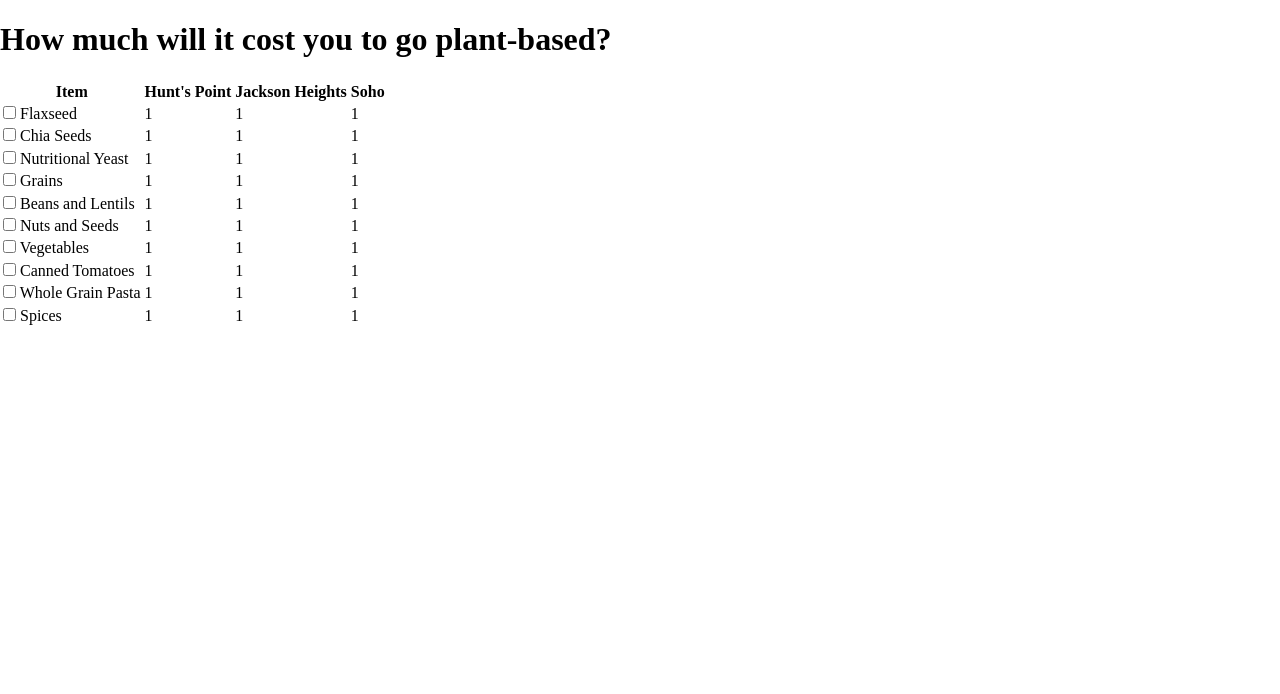
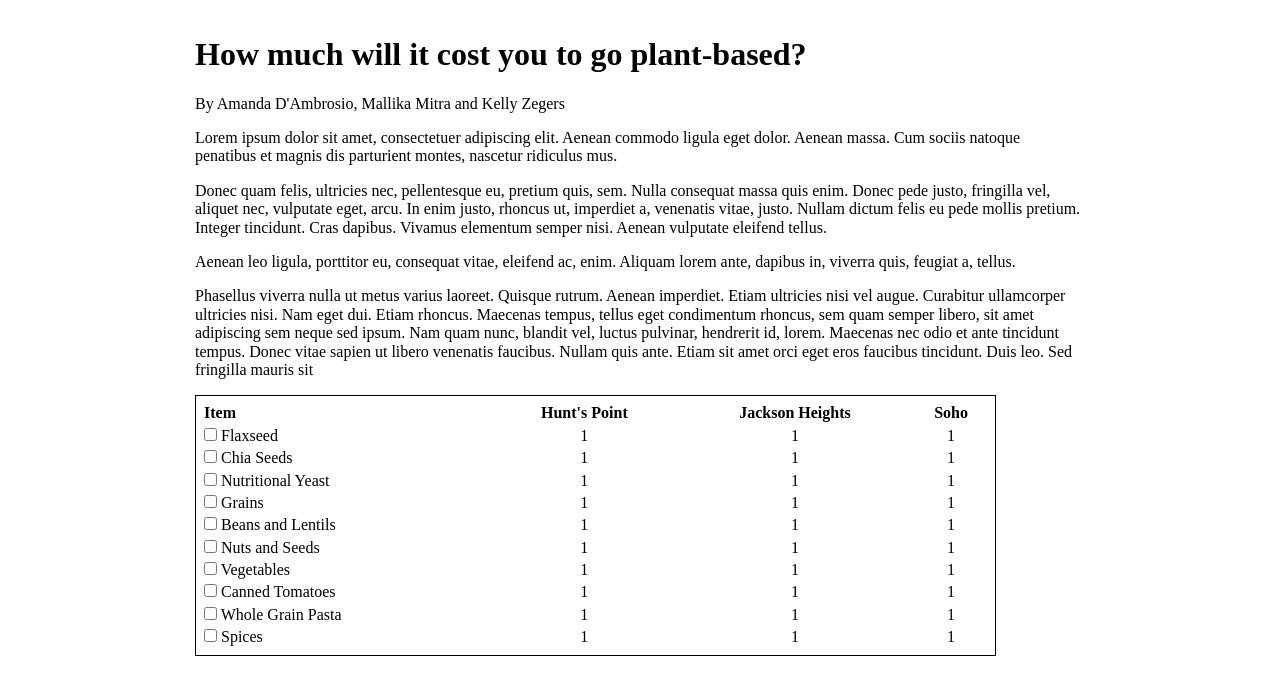
Before and after one commit to amandadambrosio/plant-based, a plain HTML site: page index.html in a window 1280 px wide. Drawn offline with nearby package versions, Linux system fonts and the light colour scheme.

Commit message:
table skeleton

```diff
--- a/index.html
+++ b/index.html
@@ -25,13 +25,25 @@
 
   <body>
     <!-- YOUR CONTENT GOES HERE -->
-    <div>
+    <div class="container">
       <h1>How much will it cost you to go plant-based?</h1>
-    </div>
+      <span class="byline"> By Amanda D'Ambrosio, Mallika Mitra and Kelly Zegers</span>
+      <p>Lorem ipsum dolor sit amet, consectetuer adipiscing elit. Aenean commodo ligula eget dolor. Aenean massa. Cum sociis natoque penatibus et magnis dis parturient montes, nascetur ridiculus mus. </p>
+
+      <p>Donec quam felis, ultricies nec, pellentesque eu, pretium quis, sem. Nulla consequat massa quis enim. Donec pede justo, fringilla vel, aliquet nec, vulputate eget, arcu. In enim justo, rhoncus ut, imperdiet a, venenatis vitae, justo. Nullam
+        dictum felis eu pede mollis pretium. Integer tincidunt. Cras dapibus. Vivamus elementum semper nisi. Aenean vulputate eleifend tellus.</p>
+
+      <p> Aenean leo ligula, porttitor eu, consequat vitae, eleifend ac, enim. Aliquam lorem ante, dapibus in,
+        viverra quis, feugiat a, tellus. </p>
+
+      <p>Phasellus viverra nulla ut metus varius laoreet. Quisque rutrum. Aenean imperdiet. Etiam ultricies nisi vel augue. Curabitur ullamcorper ultricies nisi. Nam eget dui. Etiam rhoncus. Maecenas tempus, tellus
+        eget condimentum rhoncus, sem quam semper libero, sit amet adipiscing sem neque sed ipsum. Nam quam nunc, blandit vel, luctus pulvinar, hendrerit id, lorem. Maecenas nec odio et ante tincidunt tempus. Donec vitae sapien ut libero venenatis
+        faucibus. Nullam quis ante. Etiam sit amet orci eget eros faucibus tincidunt. Duis leo. Sed fringilla mauris sit
+      </p>
       <div class="my_table">
         <table>
           <tr>
-          <th>Item</th>
+            <th id="item_head">Item</th>
             <th>Hunt's Point</th>
             <th>Jackson Heights</th>
             <th>Soho</th>
@@ -39,74 +51,75 @@
           <tr>
             <td> <input type="checkbox" data-place1="1" data-place2="2" data-place3="3">
               Flaxseed</td>
-          <td>1</td>
-          <td>1</td>
-          <td>1</td>
+            <td class="cell">1</td>
+            <td class="cell">1</td>
+            <td class="cell">1</td>
           </tr>
           <tr>
             <td> <input type="checkbox" data-place1="1" data-place2="2" data-place3="3">
               Chia Seeds</td>
-          <td>1</td>
-          <td>1</td>
-          <td>1</td>
+            <td class="cell">1</td>
+            <td class="cell">1</td>
+            <td class="cell">1</td>
           </tr>
           <tr>
             <td> <input type="checkbox" data-place1="1" data-place2="2" data-place3="3">
               Nutritional Yeast</td>
-          <td>1</td>
-          <td>1</td>
-          <td>1</td>
+            <td class="cell">1</td>
+            <td class="cell">1</td>
+            <td class="cell">1</td>
           </tr>
           <tr>
             <td> <input type="checkbox" data-place1="1" data-place2="2" data-place3="3">
               Grains</td>
-          <td>1</td>
-          <td>1</td>
-          <td>1</td>
+            <td class="cell">1</td>
+            <td class="cell">1</td>
+            <td class="cell">1</td>
           </tr>
           <tr>
             <td> <input type="checkbox" data-place1="1" data-place2="2" data-place3="3">
               Beans and Lentils</td>
-          <td>1</td>
-          <td>1</td>
-          <td>1</td>
+            <td class="cell">1</td>
+            <td class="cell">1</td>
+            <td class="cell">1</td>
           </tr>
           <tr>
             <td> <input type="checkbox" data-place1="1" data-place2="2" data-place3="3">
               Nuts and Seeds</td>
-          <td>1</td>
-          <td>1</td>
-          <td>1</td>
+            <td class="cell">1</td>
+            <td class="cell">1</td>
+            <td class="cell">1</td>
           </tr>
           <tr>
             <td> <input type="checkbox" data-place1="1" data-place2="2" data-place3="3">
               Vegetables</td>
-          <td>1</td>
-          <td>1</td>
-          <td>1</td>
+            <td class="cell">1</td>
+            <td class="cell">1</td>
+            <td class="cell">1</td>
           </tr>
           <tr>
             <td> <input type="checkbox" data-place1="1" data-place2="2" data-place3="3">
               Canned Tomatoes</td>
-          <td>1</td>
-          <td>1</td>
-          <td>1</td>
+            <td class="cell">1</td>
+            <td class="cell">1</td>
+            <td class="cell">1</td>
           </tr>
           <tr>
             <td> <input type="checkbox" data-place1="1" data-place2="2" data-place3="3">
               Whole Grain Pasta</td>
-          <td>1</td>
-          <td>1</td>
-          <td>1</td>
+            <td class="cell">1</td>
+            <td class="cell">1</td>
+            <td class="cell">1</td>
           </tr>
           <tr>
             <td> <input type="checkbox" data-place1="1" data-place2="2" data-place3="3">
               Spices</td>
-          <td>1</td>
-          <td>1</td>
-          <td>1</td>
+            <td class="cell">1</td>
+            <td class="cell">1</td>
+            <td class="cell">1</td>
           </tr>
         </table>
+      </div>
     </div>
     <!-- the jQuery library. You need this to be able to use jQuery ($) -->
 
--- a/styles.css
+++ b/styles.css
@@ -21,16 +21,27 @@ You will find this is far easier than the opposite task of using CSS to cram you
 html, body {
     /* Sets default font-size to 16px, ensuring 1em = 16px; */
     font-size: 16px;
+    padding: 5px;
 }
 
 .container {
-    display: flex;
     margin: 0 auto;
-    max-width: 800px;
+    max-width: 900px;
+    padding: 5px;
 }
 
-.my_table {
-    display: flex;
+table {
+    width: 90%;
+    border: 1px solid black;
+    padding: 5px;
+}
+
+.cell {
+    text-align: center;
+}
+
+#item_head {
+    text-align: left;
 }
 
 /*********************************************************************
```
Lines whose indentation alone changed are shown as unchanged.
